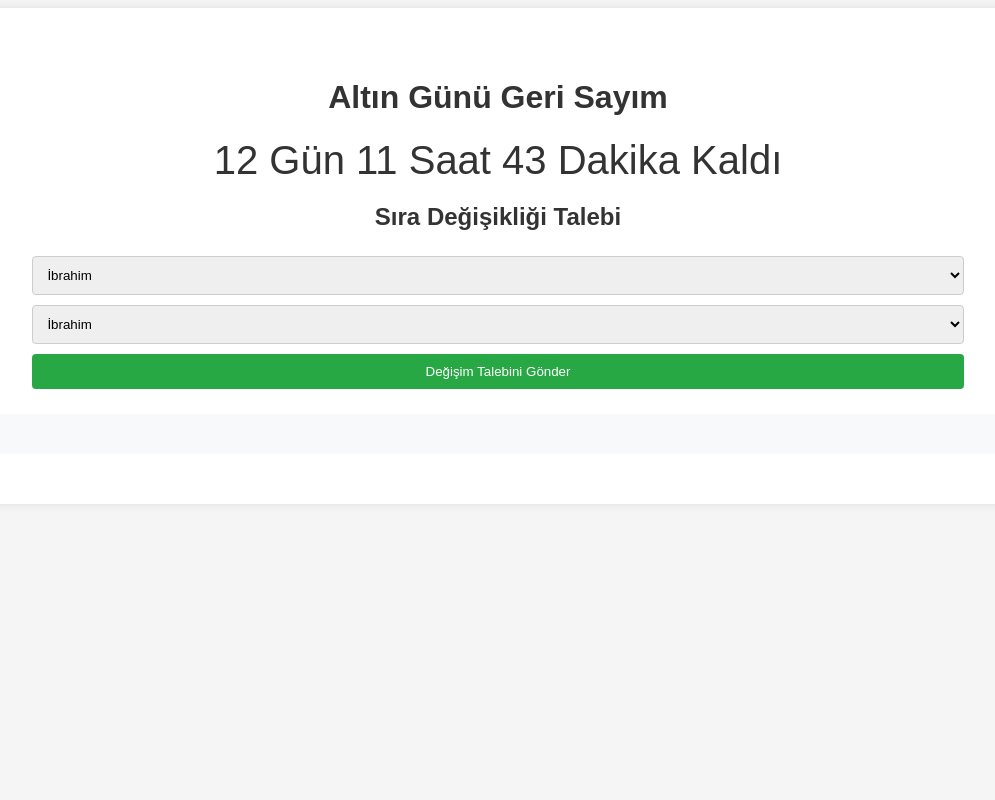
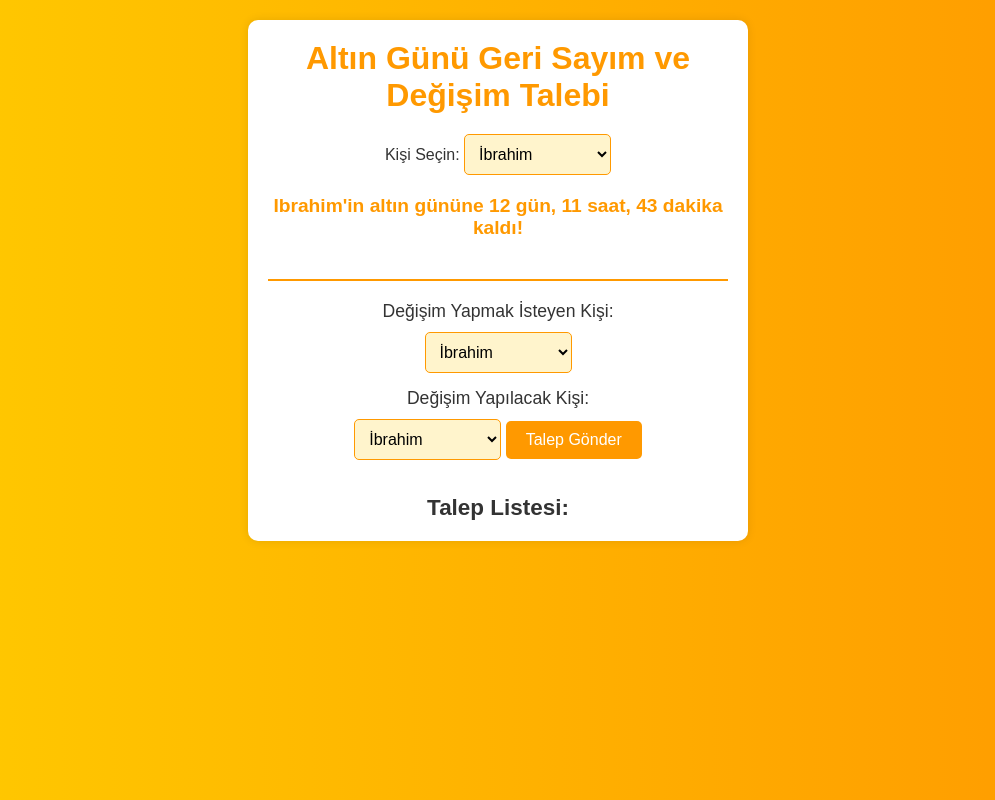
Before and after one commit to harunay1/Altin-Gunu, a plain HTML site: page index.html in a window 1280 px wide. Shown: the whole page, without its empty margins (142-1137 px from the left). Drawn offline with Linux system fonts and the light colour scheme; no server answers.

Commit message:
Update index.html

```diff
--- a/index.html
+++ b/index.html
@@ -3,181 +3,244 @@
 <head>
     <meta charset="UTF-8">
     <meta name="viewport" content="width=device-width, initial-scale=1.0">
-  <title>Altın Günü Geri Sayım</title>
+    <title>Altın Günü Geri Sayım ve Değişim Talebi</title>
+
+    <!-- CSS Kodu Buraya Ekleniyor -->
     <style>
+        * {
+            margin: 0;
+            padding: 0;
+            box-sizing: border-box;
+        }
+
         body {
-      font-family: Arial, sans-serif;
-      background-color: #f5f5f5;
+            font-family: 'Arial', sans-serif;
+            background: linear-gradient(to right, #ffcc00, #ff9900);
+            color: #333;
+            display: flex;
+            justify-content: center;
+            align-items: flex-start;
+            height: 100vh;
+            text-align: center;
+            padding: 20px;
+        }
+
+        .container {
+            background-color: white;
+            padding: 20px;
+            border-radius: 10px;
+            box-shadow: 0 0 10px rgba(0, 0, 0, 0.1);
+            width: 100%;
+            max-width: 500px;
+        }
+
+        h1 {
+            font-size: 2rem;
+            margin-bottom: 20px;
+            color: #ff9900;
+        }
+
+        .dropdown {
+            margin-bottom: 20px;
+        }
+
+        select {
+            padding: 10px;
+            font-size: 1rem;
+            border-radius: 5px;
+            border: 1px solid #ff9900;
+            background-color: #fff4cc;
+            cursor: pointer;
+        }
+
+        #countdown {
+            font-size: 1.5rem;
+            font-weight: bold;
+            color: #ff9900;
+        }
+
+        #countdown p {
+            margin-top: 20px;
+            font-size: 1.2rem;
+        }
+
+        #request-section {
+            margin-top: 40px;
+            padding-top: 20px;
+            border-top: 2px solid #ff9900;
+        }
+
+        #request-section label {
+            display: block;
+            margin-bottom: 10px;
+            font-size: 1.1rem;
             color: #333;
         }
-    .container {
-      text-align: center;
-      padding: 50px;
-      background-color: #fff;
-      border-radius: 8px;
-      box-shadow: 0 0 10px rgba(0, 0, 0, 0.1);
+
+        #request-section select {
+            margin-bottom: 15px;
         }
-    h1 {
-      font-size: 2em;
-    }
-    .countdown {
-      font-size: 2.5em;
-      margin: 20px 0;
-    }
-    form input, form select, form button {
-      padding: 10px;
-      margin: 5px;
-      width: 80%;
-      border-radius: 4px;
-      border: 1px solid #ccc;
-    }
-    form button {
-      background-color: #28a745;
+
+        #request-section button {
+            background-color: #ff9900;
             color: white;
+            padding: 10px 20px;
+            font-size: 1rem;
             border: none;
+            border-radius: 5px;
             cursor: pointer;
         }
-    form button:hover {
-      background-color: #218838;
+
+        #request-section button:hover {
+            background-color: #e68a00;
         }
-    #messagesContainer {
+
+        #request-list {
             margin-top: 20px;
-      padding: 20px;
-      background-color: #f8f9fa;
-      border-radius: 8px;
+            font-size: 1.2rem;
+            color: #333;
         }
-    .messageBox {
+
+        #request-list p {
+            background-color: #ffcc00;
             padding: 10px;
-      background-color: #d1e7dd;
-      border-radius: 4px;
+            border-radius: 5px;
             margin-bottom: 10px;
-      font-size: 1em;
+            font-weight: bold;
+        }
+
+        @media (max-width: 600px) {
+            h1 {
+                font-size: 1.5rem;
+            }
+
+            .container {
+                width: 90%;
+            }
         }
     </style>
 </head>
 <body>
+    <div class="container">
+        <h1>Altın Günü Geri Sayım ve Değişim Talebi</h1>
 
-  <div class="container">
-    <h1>Altın Günü Geri Sayım</h1>
-    <div id="countdown" class="countdown">Yükleniyor...</div>
+        <!-- Geri Sayım Bölmesi -->
+        <div class="dropdown">
+            <label for="person-select">Kişi Seçin:</label>
+            <select id="person-select">
+                <option value="ibrahim">İbrahim</option>
+                <option value="mehmet">Mehmet</option>
+                <option value="necip">Necip</option>
+                <option value="faruk">Faruk</option>
+                <option value="harun">Harun</option>
+                <option value="bilal">Bilal</option>
+                <option value="kadir">Kadir Çalışkan</option>
+            </select>
+        </div>
+        <div id="countdown" class="countdown">
+            <p>Seçilen kişinin altın günü için geri sayım burada görünecek.</p>
+        </div>
 
-    <!-- Sıra Değişikliği İsteği Formu -->
-    <h2>Sıra Değişikliği Talebi</h2>
-    <form id="changeRequestForm">
-      <select id="senderSelect">
-        <option value="Ibrahim">İbrahim</option>
-        <option value="Mehmet">Mehmet</option>
-        <option value="Necip">Necip</option>
-        <option value="Faruk">Faruk</option>
-        <option value="Harun">Harun</option>
-        <option value="Bilal">Bilal</option>
-        <option value="Kadir">Kadir</option>
+        <!-- Değişim Talebi Bölmesi -->
+        <div id="request-section">
+            <label for="person-change">Değişim Yapmak İsteyen Kişi:</label>
+            <select id="person-change">
+                <option value="ibrahim">İbrahim</option>
+                <option value="mehmet">Mehmet</option>
+                <option value="necip">Necip</option>
+                <option value="faruk">Faruk</option>
+                <option value="harun">Harun</option>
+                <option value="bilal">Bilal</option>
+                <option value="kadir">Kadir Çalışkan</option>
             </select>
 
-      <select id="receiverSelect">
-        <option value="Ibrahim">İbrahim</option>
-        <option value="Mehmet">Mehmet</option>
-        <option value="Necip">Necip</option>
-        <option value="Faruk">Faruk</option>
-        <option value="Harun">Harun</option>
-        <option value="Bilal">Bilal</option>
-        <option value="Kadir">Kadir</option>
+            <label for="person-to-change">Değişim Yapılacak Kişi:</label>
+            <select id="person-to-change">
+                <option value="ibrahim">İbrahim</option>
+                <option value="mehmet">Mehmet</option>
+                <option value="necip">Necip</option>
+                <option value="faruk">Faruk</option>
+                <option value="harun">Harun</option>
+                <option value="bilal">Bilal</option>
+                <option value="kadir">Kadir Çalışkan</option>
             </select>
 
-      <button type="submit">Değişim Talebini Gönder</button>
-    </form>
-
-    <!-- Talep Mesajları -->
-    <div id="messagesContainer"></div>
+            <button id="submit-request">Talep Gönder</button>
         </div>
 
-  <!-- Firebase SDK ve Uygulama Kodu -->
-  <script src="https://www.gstatic.com/firebasejs/9.1.2/firebase-app.js"></script>
-  <script src="https://www.gstatic.com/firebasejs/9.1.2/firebase-firestore.js"></script>
+        <!-- Talep Listesi -->
+        <div id="request-list">
+            <h3>Talep Listesi:</h3>
+            <div id="requests"></div>
+        </div>
+    </div>
 
+    <!-- JavaScript Kodu Buraya Ekleniyor -->
     <script>
-    // Firebase Konfigürasyonu
-    const firebaseConfig = {
-      apiKey: "AIzaSyCOMOAKE4-pQ-nZ790HWGtT05qPW4P5DKw",
-      authDomain: "altin-gunu.firebaseapp.com",
-      projectId: "altin-gunu",
-      storageBucket: "altin-gunu.firebasestorage.app",
-      messagingSenderId: "130532312451",
-      appId: "1:130532312451:web:fccdbf7fd839aa9c4762b6",
-      measurementId: "G-2RB3WGZJ3Y"
+        const personSelect = document.getElementById('person-select');
+        const countdownDisplay = document.getElementById('countdown');
+        const personChangeSelect = document.getElementById('person-change');
+        const personToChangeSelect = document.getElementById('person-to-change');
+        const submitRequestButton = document.getElementById('submit-request');
+        const requestList = document.getElementById('requests');
+
+        const goldDates = {
+            ibrahim: '2024-12-05T00:00:00',
+            mehmet: '2025-01-05T00:00:00',
+            necip: '2025-02-05T00:00:00',
+            faruk: '2025-03-05T00:00:00',
+            harun: '2025-04-05T00:00:00',
+            bilal: '2025-05-05T00:00:00',
+            kadir: '2025-06-05T00:00:00'
         };
 
-    // Firebase'i Başlat
-    const app = firebase.initializeApp(firebaseConfig);
-    const db = firebase.firestore();
+        let requests = [];
 
-    // Geri Sayım Tarihi (Firebaseten alınan tarih formatında belirleyelim)
-    const targetDate = new Date("2024-12-05T00:00:00Z");  // 5 Aralık 2024, UTC saat diliminde
+        personSelect.addEventListener('change', updateCountdown);
+        submitRequestButton.addEventListener('click', submitRequest);
+        setInterval(updateCountdown, 1000);  // Her saniye geri sayımı güncelle
 
-    // Geri Sayım Fonksiyonu
         function updateCountdown() {
+            const selectedPerson = personSelect.value;
+            const targetDate = new Date(goldDates[selectedPerson]);
             const now = new Date();
-      const timeDiff = targetDate - now;
 
-      if (timeDiff <= 0) {
-        document.getElementById("countdown").innerHTML = "Altın Günü Başladı!";
+            const diff = targetDate - now;
+
+            if (diff <= 0) {
+                countdownDisplay.innerHTML = `<p>${selectedPerson.charAt(0).toUpperCase() + selectedPerson.slice(1)}'in altın günü geldi!</p>`;
                 return;
             }
 
-      const days = Math.floor(timeDiff / (1000 * 60 * 60 * 24));
-      const hours = Math.floor((timeDiff % (1000 * 60 * 60 * 24)) / (1000 * 60 * 60));
-      const minutes = Math.floor((timeDiff % (1000 * 60 * 60)) / (1000 * 60));
+            const days = Math.floor(diff / (1000 * 60 * 60 * 24));
+            const hours = Math.floor((diff % (1000 * 60 * 60 * 24)) / (1000 * 60 * 60));
+            const minutes = Math.floor((diff % (1000 * 60 * 60)) / (1000 * 60));
 
-      document.getElementById("countdown").innerHTML = `${days} Gün ${hours} Saat ${minutes} Dakika Kaldı`;
+            countdownDisplay.innerHTML = `<p>${selectedPerson.charAt(0).toUpperCase() + selectedPerson.slice(1)}'in altın gününe ${days} gün, ${hours} saat, ${minutes} dakika kaldı!</p>`;
         }
 
-    // Talep Gönderme Fonksiyonu
-    async function sendRequest(sender, receiver) {
-      try {
-        const docRef = await db.collection("change_requests").add({
-          sender: sender,
-          receiver: receiver,
-          timestamp: new Date()
-        });
-        console.log("Mesaj gönderildi ID: ", docRef.id);
-        alert("Değişim talebiniz başarıyla gönderildi!");
-        displayMessages(); // Yeni mesaj eklenince güncelle
-      } catch (e) {
-        console.error("Mesaj gönderme hatası: ", e);
-        alert("Mesaj gönderilirken bir hata oluştu.");
-      }
+        function submitRequest() {
+            const personChange = personChangeSelect.value;
+            const personToChange = personToChangeSelect.value;
+
+            if (personChange === personToChange) {
+                alert('Bir kişi kendisiyle değişim yapamaz!');
+                return;
             }
 
-    // Firestore'dan Mesajları Al ve Göster
-    async function displayMessages() {
-      const snapshot = await db.collection("change_requests").orderBy("timestamp", "desc").get();
-      const container = document.getElementById("messagesContainer");
-      container.innerHTML = "";
+            const requestMessage = `${personChange.charAt(0).toUpperCase() + personChange.slice(1)}, ${personToChange.charAt(0).toUpperCase() + personToChange.slice(1)} ile değişim yapmak istiyor.`;
+            requests.push(requestMessage);
+            displayRequests();
+        }
 
-      snapshot.forEach((doc) => {
-        const data = doc.data();
-        const messageElement = document.createElement("div");
-        messageElement.classList.add("messageBox");
-        messageElement.textContent = `${data.sender} --> ${data.receiver} talebinde bulundu.`;
-        container.appendChild(messageElement);
+        function displayRequests() {
+            requestList.innerHTML = '<h3>Talep Listesi:</h3>';
+            requests.forEach(request => {
+                const requestElement = document.createElement('p');
+                 requestElement.textContent = request;
+                requestList.appendChild(requestElement);
             });
         }
-
-    // Form Submit
-    document.getElementById("changeRequestForm").addEventListener("submit", function(e) {
-      e.preventDefault();
-
-      const sender = document.getElementById("senderSelect").value;
-      const receiver = document.getElementById("receiverSelect").value;
-
-      sendRequest(sender, receiver);
-    });
-
-    // Geri Sayım Güncelleme
-    setInterval(updateCountdown, 1000);
-
-    // Sayfa Yüklendiğinde Mesajları Göster
-    displayMessages();
     </script>
 </body>
 </html>
```
Lines whose indentation alone changed are shown as unchanged.
